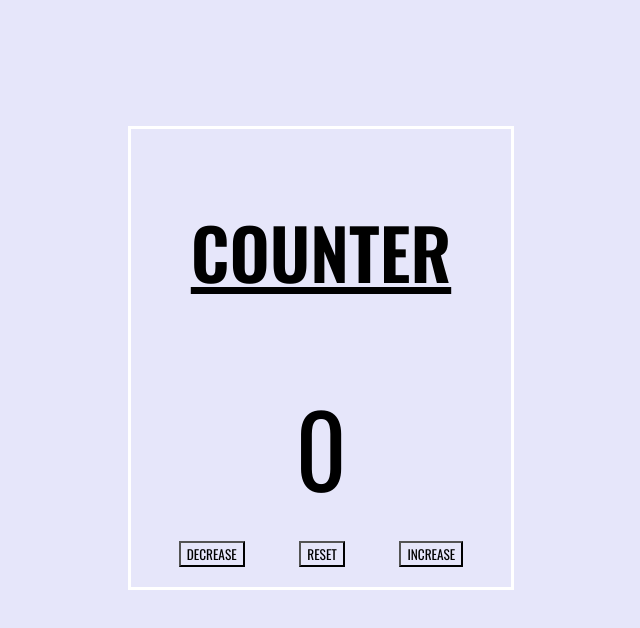
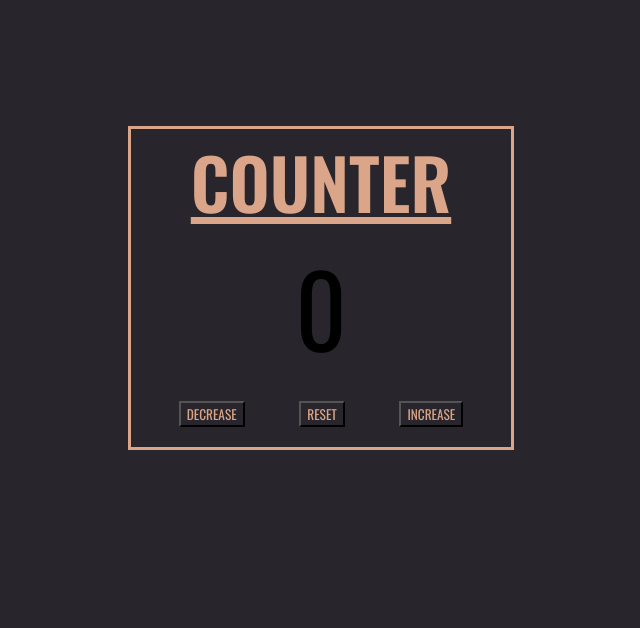
Before and after one commit to nss-evening-cohort-13/pictionary-counter-hack-mighty-mongeese-5, a plain HTML site: page setup/index.html in a window 1280 px wide. Shown: the whole page, without its empty margins (319-959 px from the left). Drawn offline with nearby package versions, Linux system fonts and the light colour scheme.

Commit message:
change color scheme

```diff
--- a/setup/styles.css
+++ b/setup/styles.css
@@ -1,10 +1,11 @@
 * {
     font-family: 'Oswald', sans-serif;
     text-transform: uppercase;
+    color: #DAA588;
 }
 
 body {
-    background: lavender;
+    background: #28262C;
 }
 
 .counter--container {
@@ -16,7 +17,7 @@ body {
 
 .counter--card {
     text-align: center;
-    border: 3px solid white;
+    border: 3px solid #DAA588;
     width: 30%;
     height: 50%;
 }
@@ -24,10 +25,12 @@ body {
 .counter--header {
     font-size: 70px;
     text-decoration: underline;
+    margin: 0;
 }
 
 .counter--value {
     font-size: 100px;
+    margin-top: 0px;
 }
 
 .counter--buttons {
```
